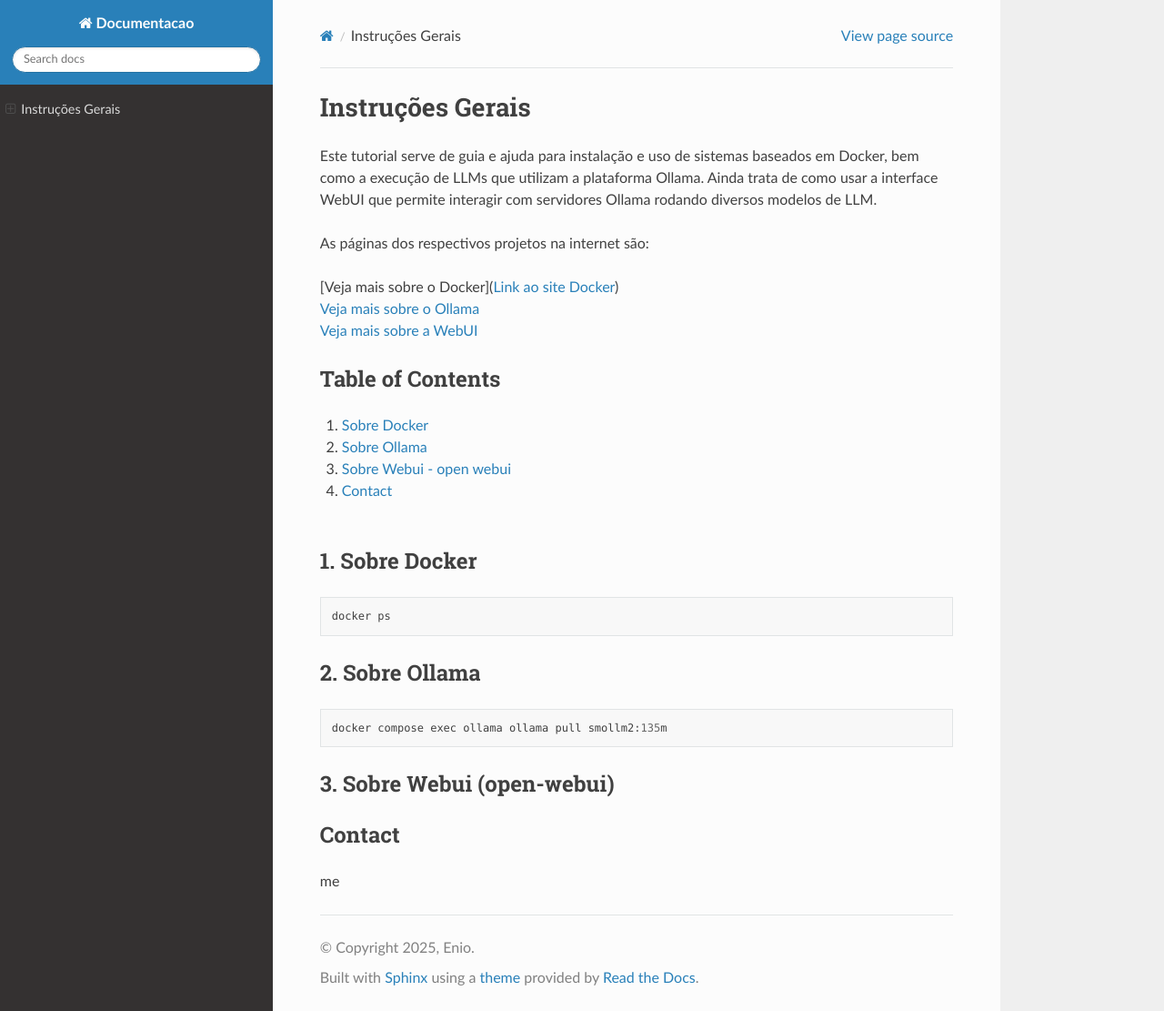
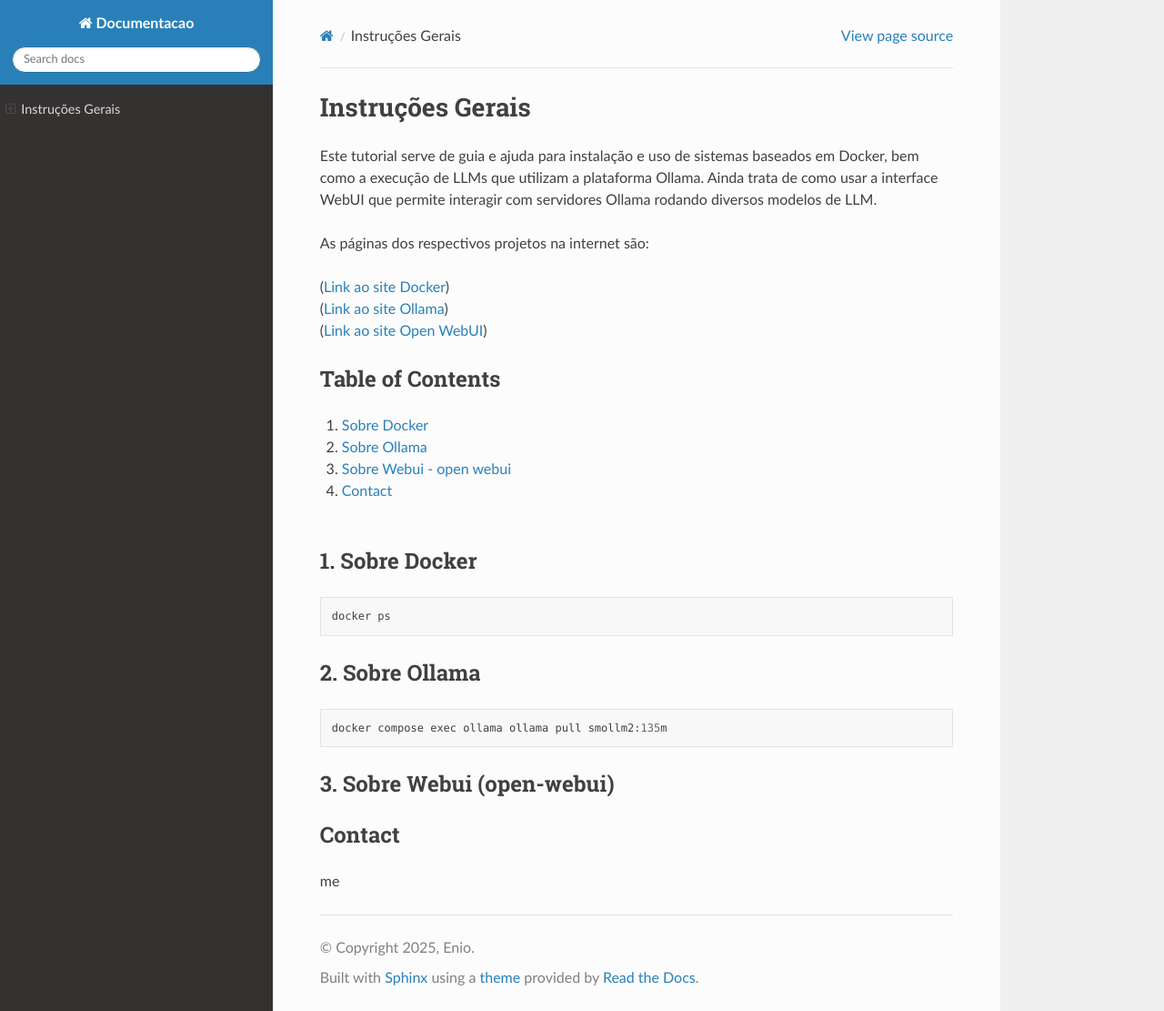
Before and after one commit to eniohandy/Documentacao, a Sphinx documentation site: the page built from docs/source/index.md, in a window 1280 px wide and 1111 px high. Shown: the whole window at 91% size. Built offline with Sphinx 7.4.7 and the Read the Docs theme 3.1.0, drawn with Linux system fonts in a browser that asks for light colours.

Commit message:
update index

```diff
--- a/docs/source/index.md
+++ b/docs/source/index.md
@@ -8,9 +8,11 @@ diversos modelos de LLM.
 As páginas dos respectivos projetos na internet são:
 
 
-[Veja mais sobre o Docker](<a href="https://www.docker.com/">Link ao site Docker</a>)<br>
-[Veja mais sobre o Ollama](ollama.md)<br>
-[Veja mais sobre a WebUI](webui.md)<br>
+(<a href="https://www.docker.com/">Link ao site Docker</a>)<br>
+(<a href="https://www.ollama.com/">Link ao site Ollama</a>)<br>
+(<a href="https://www.webui.com/https://github.com/open-webui/open-webui">Link ao site Open WebUI</a>)<br>
+
+
 
 
 ## Table of Contents
```
